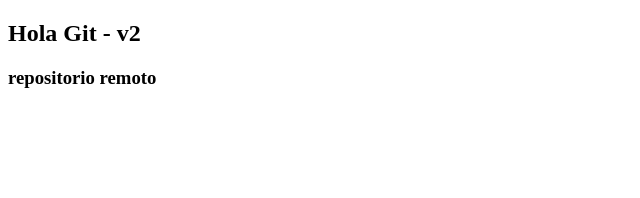
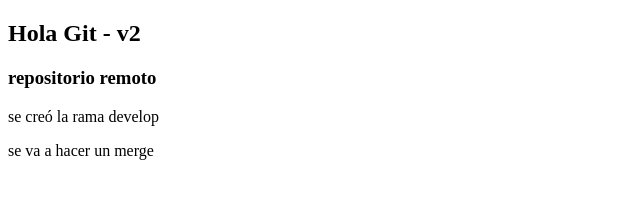
Before and after one commit to nanosk/HelloGit, a plain HTML site: page index.html in a window 1280 px wide. Shown: the whole page, without its empty margins (0-640 px from the left). Drawn offline with Linux system fonts and the light colour scheme.

Commit message:
se agregó descripción (2p)

```diff
--- a/index.html
+++ b/index.html
@@ -9,5 +9,7 @@
 <body>
     <h2>Hola Git - v2</h2>
     <h3>repositorio remoto</h3>
+    <p>se creó la rama develop</p>
+    <p>se va a hacer un merge</p>
 </body>
 </html>
```
